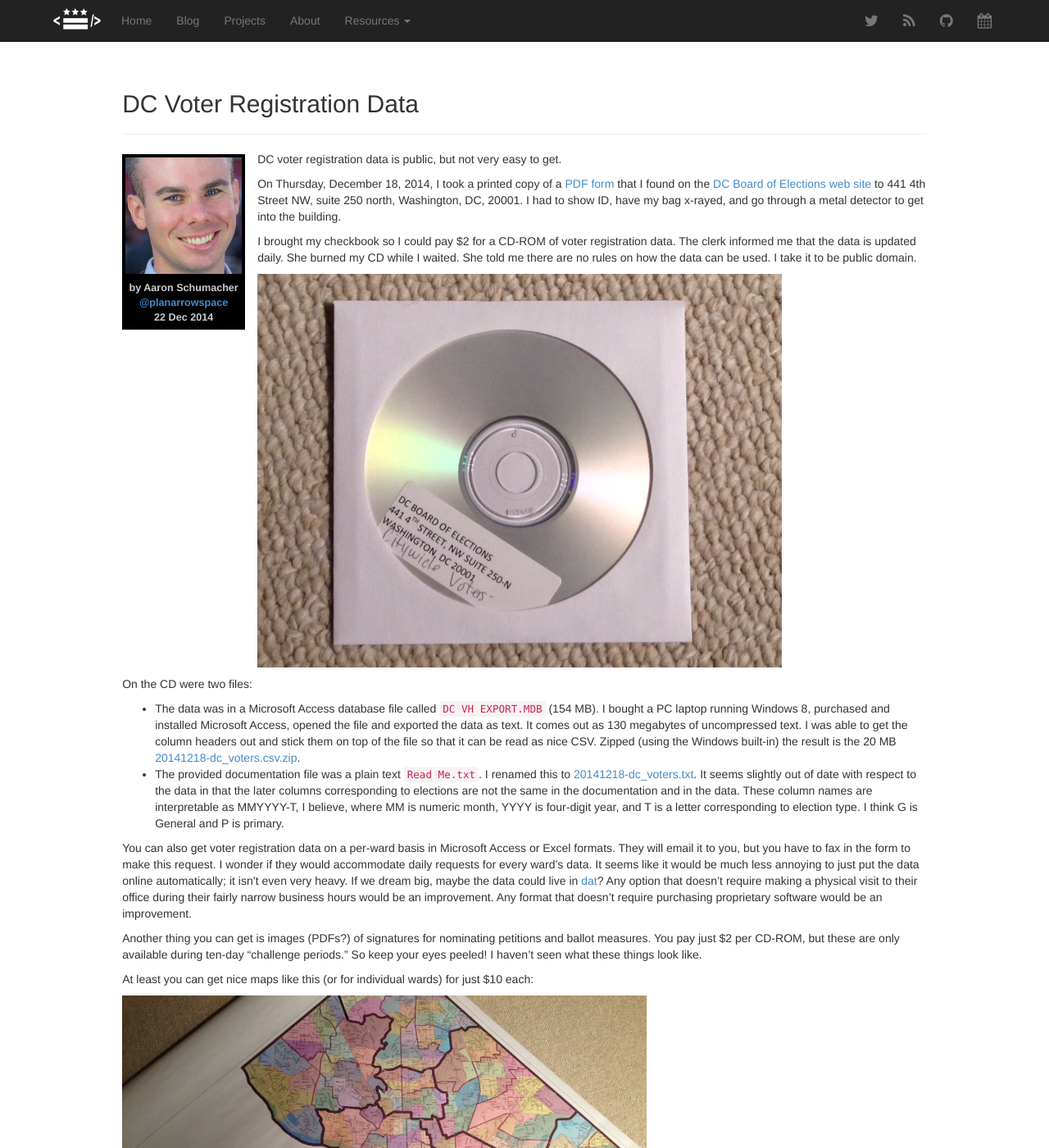
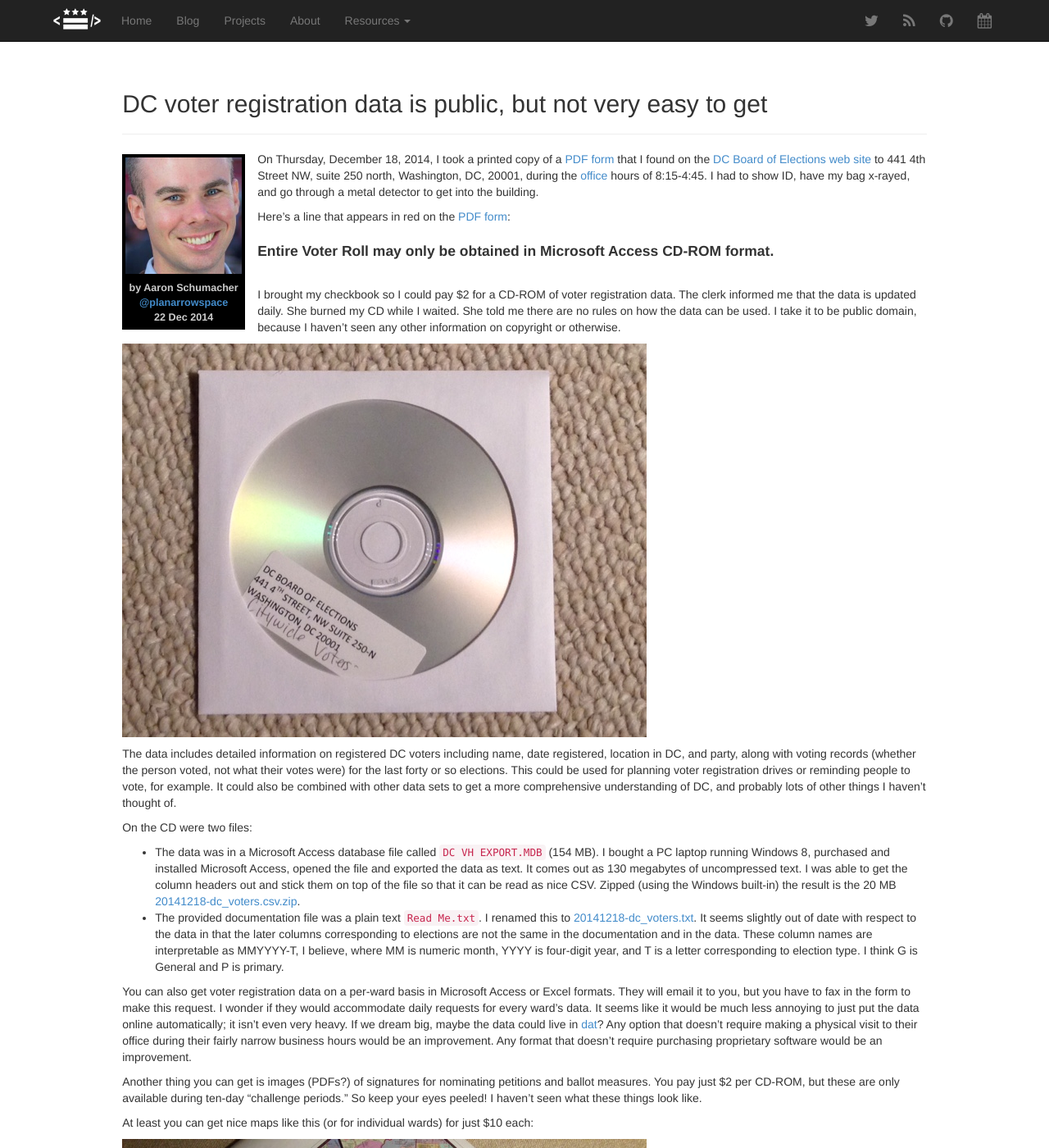
Before and after one commit to civictechdc/codefordc.github.com, a Jekyll site: the page built from blog/_posts/2014-12-22-dc-voter-registration-data.md, in a window 1280 px wide and 1400 px high. Shown: the whole window at 82% size. Built offline with Jekyll 4.4.1, drawn with Linux system fonts in a browser that asks for light colours; Markdown is read by kramdown in place of the engine named in the settings; some of the changed text lies outside the part shown.

Commit message:
updates per Steven's feedback

```diff
--- a/blog/_posts/2014-12-22-dc-voter-registration-data.md
+++ b/blog/_posts/2014-12-22-dc-voter-registration-data.md
@@ -1,22 +1,26 @@
 ---
 layout: post
 categories: blog
-title:  "DC Voter Registration Data"
+title:  "DC voter registration data is public, but not very easy to get"
 date:   2014-12-22 14:12:24
 post_author: "Aaron Schumacher"
 post_avatar: "aaron-schumacher.jpg"
 post_twitter: "@planarrowspace"
 ---
 
-DC voter registration data is public, but not very easy to get.
-
-On Thursday, December 18, 2014, I took a printed copy of a [PDF form](http://www.dcboee.org/pdf_files/Data_Request_Form.pdf) that I found on the [DC Board of Elections web site](http://www.dcboee.org/) to 441 4th Street NW, suite 250 north, Washington, DC, 20001. I had to show ID, have my bag x-rayed, and go through a metal detector to get into the building.
-
-I brought my checkbook so I could pay $2 for a CD-ROM of voter registration data. The clerk informed me that the data is updated daily. She burned my CD while I waited. She told me there are no rules on how the data can be used. I take it to be public domain.
+On Thursday, December 18, 2014, I took a printed copy of a [PDF form](http://www.dcboee.org/pdf_files/Data_Request_Form.pdf) that I found on the [DC Board of Elections web site](http://www.dcboee.org/) to 441 4th Street NW, suite 250 north, Washington, DC, 20001, during the [office](https://www.dcboee.org/contactus/index.asp) hours of 8:15-4:45. I had to show ID, have my bag x-rayed, and go through a metal detector to get into the building.
 
 <!--more-->
 
+Here's a line that appears in red on the [PDF form](http://www.dcboee.org/pdf_files/Data_Request_Form.pdf):
+
+> **Entire Voter Roll may only be obtained in Microsoft Access CD-ROM format.**
+
+I brought my checkbook so I could pay $2 for a CD-ROM of voter registration data. The clerk informed me that the data is updated daily. She burned my CD while I waited. She told me there are no rules on how the data can be used. I take it to be public domain, because I haven't seen any other information on copyright or otherwise.
+
 ![](/images/blog/images/2014-12-22/cd.jpg)
+
+The data includes detailed information on registered DC voters including name, date registered, location in DC, and party, along with voting records (whether the person voted, not what their votes were) for the last forty or so elections. This could be used for planning voter registration drives or reminding people to vote, for example. It could also be combined with other data sets to get a more comprehensive understanding of DC, and probably lots of other things I haven't thought of.
 
 On the CD were two files:
 
```
Also changed, not shown: other parts of blog/_posts/2014-12-22-dc-voter-registration-data.md (+1 -1 lines).
